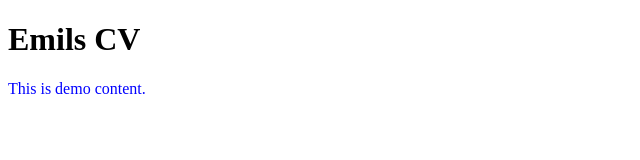
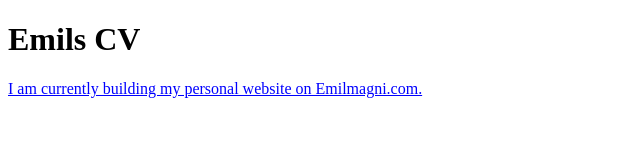
Before and after one commit to EmilMagni/emilmagni.github.io, a plain HTML site: page index.html in a window 1280 px wide. Shown: the whole page, without its empty margins (0-640 px from the left). Drawn offline with Linux system fonts and the light colour scheme.

Commit message:
emilmagni.com

```diff
--- a/index.html
+++ b/index.html
@@ -5,6 +5,6 @@
    </head>
    <body>
       <h1>Emils CV</h1>
-      <p style="color:blue">This is demo content.</p>
+<a href="www.emilmagni.com" style="color:blue">I am currently building my personal website on Emilmagni.com.</p>
    </body>
 </html>
```
